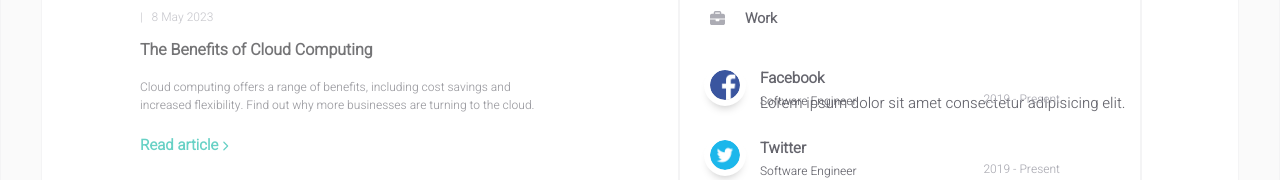
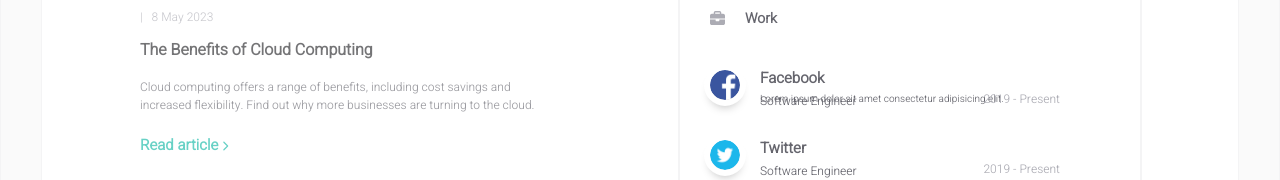
Before and after one commit to rafyc/rafyc.github.io, a React (Create React App) app: page / in a window 1280 px wide. Shown: the part 1645-1825 px from the top of the page. Built offline with nearby package versions, Linux system fonts and the light colour scheme.

Commit message:
home-projects

```diff
--- a/src/components/homepage/styles/works.css
+++ b/src/components/homepage/styles/works.css
@@ -45,7 +45,7 @@
 
 .work-main {
     position: absolute;
-	font-size: 1Apx;
+	font-size: 10px;
 	color: var(--secondary-color);
 	padding-top: 22px;
 	padding-left: 50px;
```
